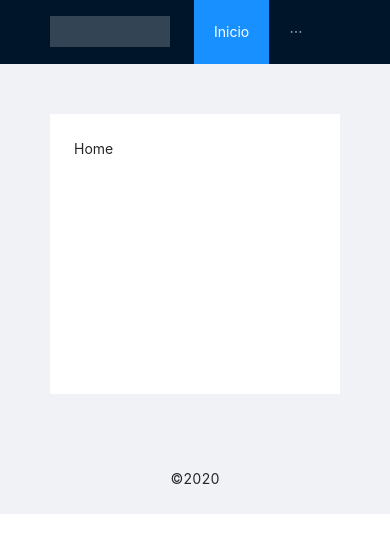
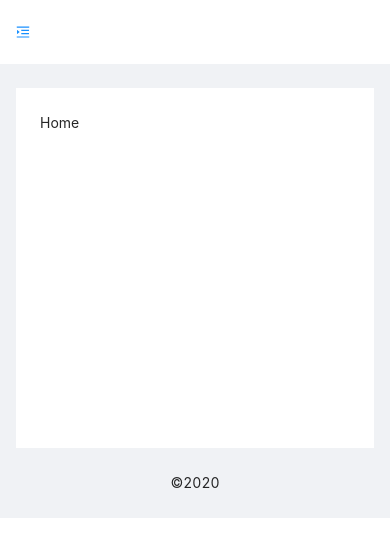
Before and after one commit to duodata/biocomp-frontend, a React (Create React App) app: page / in a window 390 px wide. Shown: the top 556 px of the page. Built offline with nearby package versions, Linux system fonts and the light colour scheme.

Commit message:
Responsive menu

```diff
--- a/src/App.css
+++ b/src/App.css
@@ -1,18 +1,17 @@
-.site-layout-content {
+.logo {
+  height: 32px;
+  background: rgba(255, 255, 255, 0.2);
+  margin: 16px;
+}
+
+.site-layout-sub-header-background {
   background: #fff;
-  padding: 24px;
-  min-height: 280px;
 }
-.logo {
-  width: 120px;
-  height: 31px;
-  background: rgba(255, 255, 255, 0.2);
-  margin: 16px 24px 16px 0;
-  float: left;
+
+.site-layout-background {
+  background: #fff;
 }
-  [data-theme="dark"] .site-layout-content {
-    background: #141414;
-  }
-  [data-theme="dark"] .logo {
-    background: rgba(255,255,255,0.3);
-  }
+
+[data-theme="dark"] .site-layout-sub-header-background {
+  background: #141414;
+}
--- a/src/App.js
+++ b/src/App.js
@@ -1,36 +1,71 @@
 import React from 'react';
 import 'antd/dist/antd.css';
 import './App.css';
-import { Layout, Menu } from 'antd';
+import { Layout, Menu, Button } from 'antd';
 import {
   BrowserRouter as Router,
   Switch,
   Route,
   Link
 } from "react-router-dom";
+import {
+  MenuUnfoldOutlined,
+  MenuFoldOutlined,
+  HomeOutlined,
+  ExperimentOutlined,
+  CalculatorOutlined,
+  LineChartOutlined,
+  PhoneOutlined,
+} from '@ant-design/icons';
 
 import Home from './pages/Home';
 import Info from './pages/Info';
 import Calc from './pages/Calc';
 import Contact from './pages/Contact';
 
-const { Header, Content, Footer } = Layout;
+const { Header, Content, Footer, Sider } = Layout;
 
-function App() {
+class App extends React.Component {
+  state = {
+    collapsed: false,
+  };
+
+  toggleCollapsed = () => {
+    this.setState({
+      collapsed: !this.state.collapsed,
+    });
+  };
+
+  render() {
     return (
       <Router>
+        <Layout hasSider>
+          <Sider
+            breakpoint="lg"
+            collapsedWidth={0}
+            collapsed={this.state.collapsed}
+            trigger={null}
+            onCollapse={(collapsed, type) => {
+              this.toggleCollapsed();
+            }}
+          >
+            <div className="logo" />
+            <Menu theme="dark" mode="inline" defaultSelectedKeys={['home']}>
+              <Menu.Item key="home" icon={<HomeOutlined />}><Link to="/">Inicio</Link></Menu.Item>
+              <Menu.Item key="info" icon={<ExperimentOutlined />}><Link to="/info/">Mediciones</Link></Menu.Item>
+              <Menu.Item key="calc" icon={<CalculatorOutlined />}><Link to="/calc/">Calculadora</Link></Menu.Item>
+              <Menu.Item key="reports" icon={<LineChartOutlined />}><Link to="/reports/">Reportes</Link></Menu.Item>
+              <Menu.Item key="contact" icon={<PhoneOutlined />}><Link to="/contact/">Contáctenos</Link></Menu.Item>
+            </Menu>
+          </Sider>
           <Layout>
-        <Header className="header">
-          <div className="logo" />
-          <Menu theme="dark" mode="horizontal" defaultSelectedKeys={['home']}>
-            <Menu.Item key="home"><Link to="/">Inicio</Link></Menu.Item>
-            <Menu.Item key="info"><Link to="/info/">Descripción</Link></Menu.Item>
-            <Menu.Item key="calc"><Link to="/calc/">Calculadora</Link></Menu.Item>
-            <Menu.Item key="contact"><Link to="/contact/">Contáctenos</Link></Menu.Item>
-          </Menu>
+            <Header className="site-layout-sub-header-background" style={{ padding: 0 }}>
+              <Button type="link" onClick={this.toggleCollapsed} style={{ marginBottom: 16 }}>
+                {this.state.collapsed ? <MenuUnfoldOutlined /> : <MenuFoldOutlined /> }
+              </Button>
             </Header>
-        <Content style={{ padding: '50px' }}>
-          <div className="site-layout-content">
+            <Content style={{ margin: '24px 16px 0' }}>
+              <div className="site-layout-background" style={{ padding: 24, minHeight: 360 }}>
                 <Switch>
                   <Route exact path="/" component={Home} />
                   <Route exact path="/info/" component={Info} />
@@ -41,8 +76,10 @@ function App() {
             </Content>
             <Footer style={{ textAlign: 'center' }}>©2020</Footer>
           </Layout>
+        </Layout>
       </Router>
     );
   }
+}
 
 export default App;
```
Lines whose indentation alone changed are shown as unchanged.
